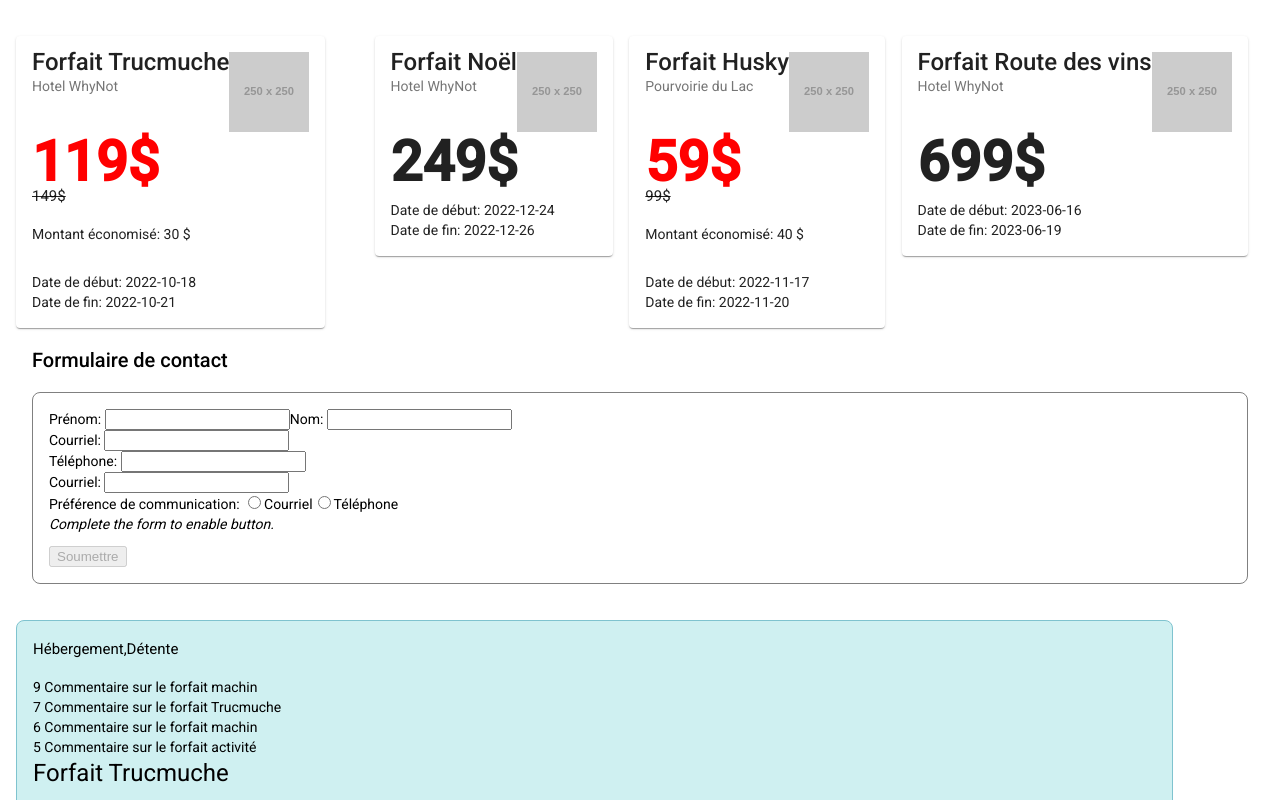
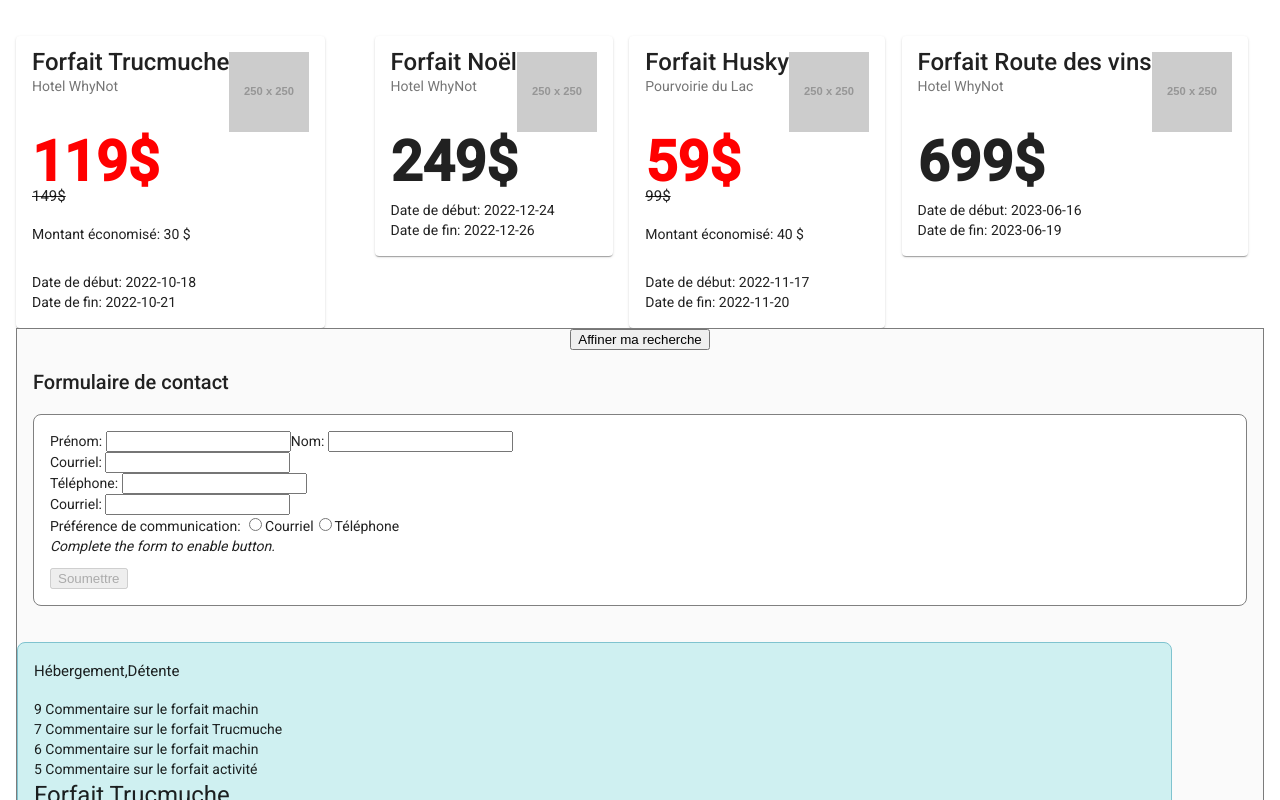
Before and after one commit to angelayke/PRGM-Web3-exercice-forfaiterie, an Angular app: page / in a window 1280 px wide. Shown: the top 800 px of the page. Built offline with nearby package versions, Linux system fonts and the light colour scheme.

Commit message:
ajout sidenav pour formulaire de recherche qui peaufinera le filtrage des forfaits

```diff
--- a/src/app/app.module.ts
+++ b/src/app/app.module.ts
@@ -11,6 +11,7 @@
 import { MatNativeDateModule } from '@angular/material/core';
 import { MatInputModule } from '@angular/material/input';
 import { ReactiveFormsModule } from '@angular/forms';
+import {MatSidenavModule} from '@angular/material/sidenav';
 
 
 import { AppRoutingModule } from './app-routing.module';
@@ -51,7 +52,8 @@
     MatSliderModule,
     MatNativeDateModule,
     MatInputModule,
-    ReactiveFormsModule
+    ReactiveFormsModule,
+    MatSidenavModule
   ],
   providers: [],
   bootstrap: [AppComponent]
--- a/src/app/formulaire-recherche/formulaire-recherche.component.ts
+++ b/src/app/formulaire-recherche/formulaire-recherche.component.ts
@@ -7,6 +7,7 @@
 })
 export class FormulaireRechercheComponent implements OnInit {
 
+
   constructor() { }
 
   ngOnInit(): void {
--- a/src/app/liste-forfaits/liste-forfaits.component.css
+++ b/src/app/liste-forfaits/liste-forfaits.component.css
@@ -3,3 +3,20 @@
     background-color: rgb(255, 255, 255);
     padding: 1rem;
 }
+
+.example-container {
+    width: auto;
+    height: auto;
+    border: 1px solid rgba(0, 0, 0, 0.5);
+  }
+
+  .example-sidenav-content {
+    display: flex;
+    height: 100%;
+    align-items: center;
+    justify-content: center;
+  }
+
+  .example-sidenav {
+    padding: 20px;
+  }
--- a/src/app/liste-forfaits/liste-forfaits.component.html
+++ b/src/app/liste-forfaits/liste-forfaits.component.html
@@ -1,7 +1,26 @@
-<div  class="flex-card">
-    <app-groupe-forfaits *ngFor="let f of forfaits" [forfait]="f"></app-groupe-forfaits>
+<div class="flex-card">
+  <app-groupe-forfaits *ngFor="let f of forfaits" [forfait]="f"></app-groupe-forfaits>
 </div>
-<app-formulaire-contact></app-formulaire-contact>
-<app-forfait *ngFor="let f of forfaits" [forfait]="f"></app-forfait>
-<app-formulaire-forfait></app-formulaire-forfait>
-<app-formulaire-avis></app-formulaire-avis>
+<div>
+  <mat-drawer-container class="example-container" autosize>
+    <mat-drawer #drawer class="example-sidenav" mode="side">
+      <p>Ici doit se trouver le formulaire de recherche</p>
+      <p *ngIf="showFiller">Lorem ipsum dolor sit amet consectetur adipisicing elit.</p>
+      <button (click)="showFiller = !showFiller" mat-raised-button>
+        Toggle extra text
+      </button>
+    </mat-drawer>
+
+    <div class="example-sidenav-content">
+      <button type="button" mat-button (click)="drawer.toggle()">
+        Affiner ma recherche
+      </button>
+    </div>
+
+
+  <app-formulaire-contact></app-formulaire-contact>
+  <app-forfait *ngFor="let f of forfaits" [forfait]="f"></app-forfait>
+  <app-formulaire-forfait></app-formulaire-forfait>
+  <app-formulaire-avis></app-formulaire-avis>
+</mat-drawer-container>
+</div>
--- a/src/app/liste-forfaits/liste-forfaits.component.ts
+++ b/src/app/liste-forfaits/liste-forfaits.component.ts
@@ -9,6 +9,7 @@
 })
 export class ListeForfaitsComponent implements OnInit {
   forfaits = FORFAITS;
+  showFiller = false;
 
   constructor() { }
 
```
